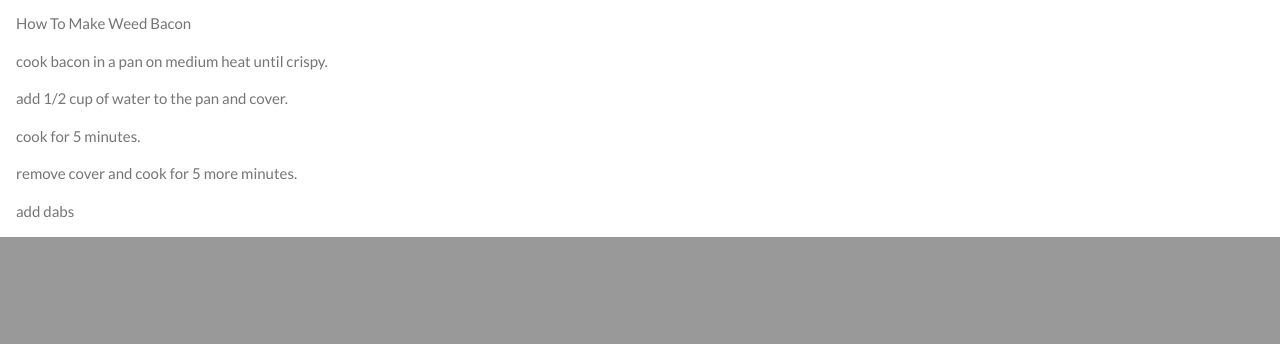
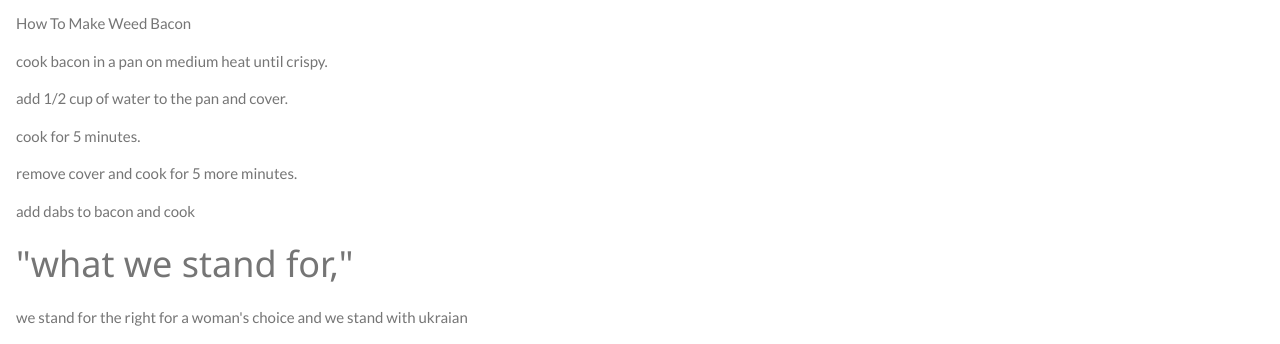
Before and after one commit to Godslayer51/weed-bacon, a Flask app: page / in a window 1280 px wide. Shown: the part 1009-1353 px from the top of the page. Before the commit the page ends 1246 px from the top, so only its background shows below. Run offline with Flask 2, Linux system fonts and the light colour scheme.

Commit message:
Update home.html

```diff
--- a/templates/home.html
+++ b/templates/home.html
@@ -1,7 +1,11 @@
 <!--this is a webpage about the following things:
     weed bacon,
-    art about weed bacon,
-    music about weed bacon,
+    how to make weed bacon,
+    about us,
+    contact us,
+    what we stand for,
+
+
  ,and the webpage is made using w3.css-->
 <!DOCTYPE html>
 <html>
@@ -16,7 +20,6 @@
       .mySlides {display: none}
     </style>
     </head>
-
     <body>
       <div class="w3-top">
         <div class="w3-bar w3-black w3-card">
@@ -46,9 +49,11 @@
           <p>add 1/2 cup of water to the pan and cover.</p>
           <p>cook for 5 minutes.</p>
           <p>remove cover and cook for 5 more minutes.</p>
-          <p>add dabs
-
-     <body>
-
+          <p>add dabs to bacon and cook
+            </body>
+    <body>
+        <h1>"what we stand for,"</h1>
+        <P>we stand for the right for a woman's choice and we stand with ukraian </P>
+    </body>
 
 </html>
```
